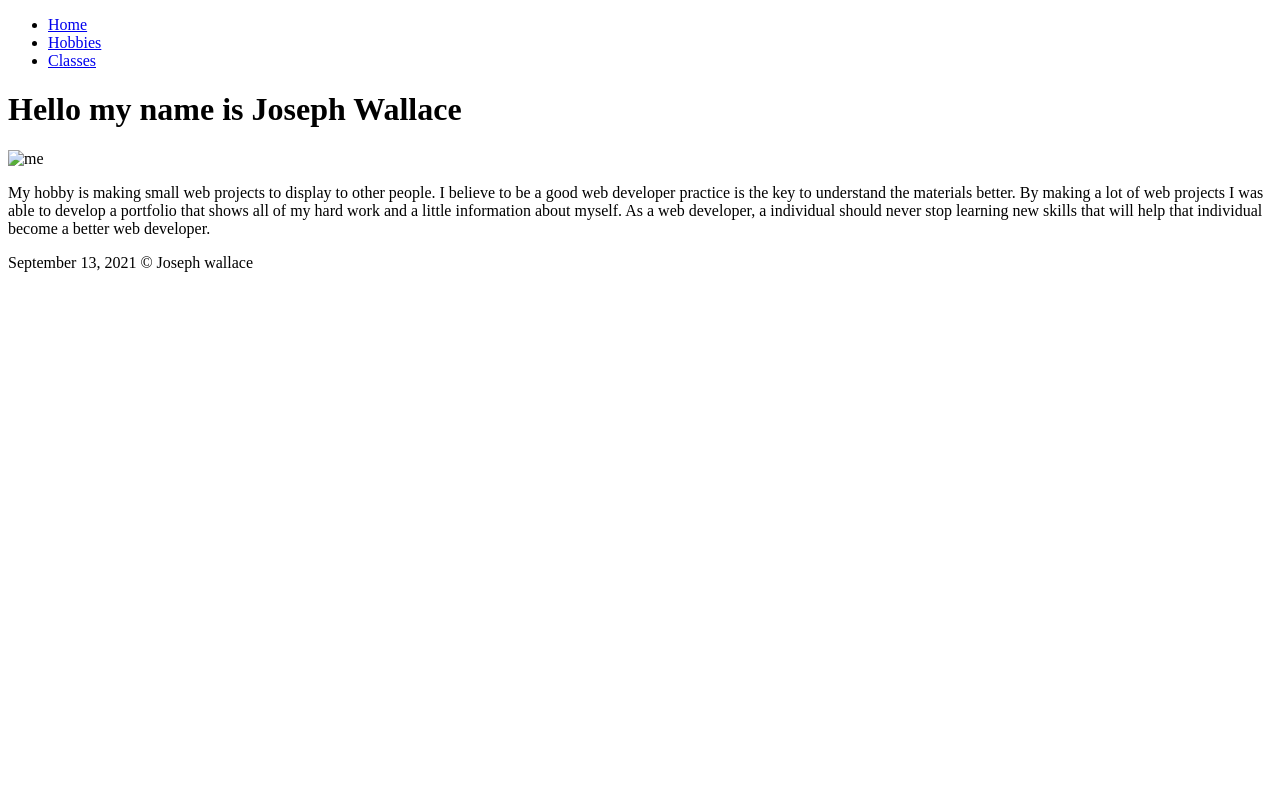
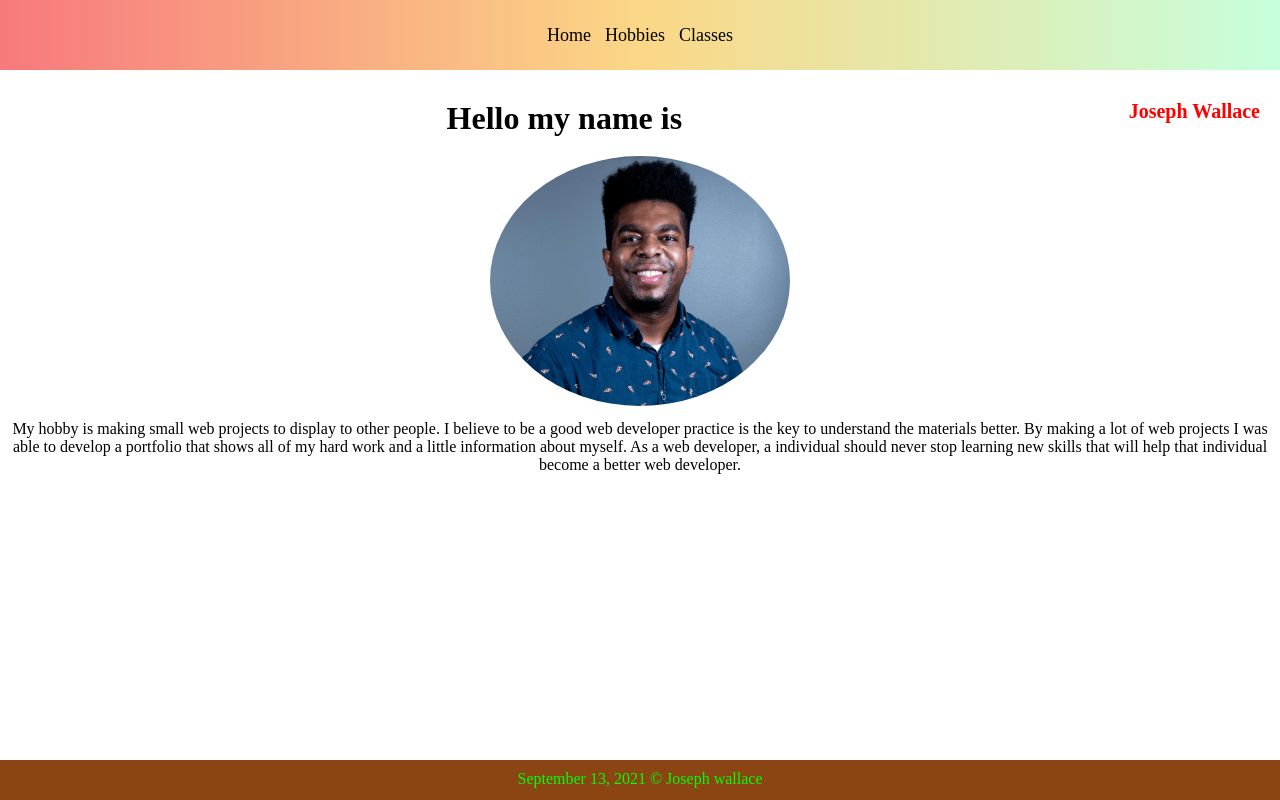
Before and after one commit to joe-wallace23/Intro-web-Development-ITC310, a plain HTML site: page pretty-About/index.html in a window 1280 px wide. Drawn offline with Linux system fonts and the light colour scheme; the site is published under a folder, as on GitHub Pages, so addresses that start at the root find nothing.

Commit message:
new change

```diff
--- a/pretty-About/index.html
+++ b/pretty-About/index.html
@@ -6,21 +6,21 @@
     <meta name="viewport" content="width=device-width, initial-scale=1.0">
     <title>Pretty About You</title>
 
-    <link rel="stylesheet" href="/css/style.css">
+    <link rel="stylesheet" href="css/style.css">
 </head>
 <body>
     <!--  Joseph Wallace Assignment: Pretty About You, September 13, 2021 -->
     <div class="list_container">
         <ul class="list">
-            <li class="item"><a  class="link" href="/index.html">Home</a></li>
-            <li class="item"><a  class="link" href="/hobbies2.html">Hobbies</a></li>
-            <li class="item"><a class="link" href="/classes2.html">Classes</a></li>
+            <li class="item"><a  class="link" href="index.html">Home</a></li>
+            <li class="item"><a  class="link" href="hobbies2.html">Hobbies</a></li>
+            <li class="item"><a class="link" href="classes2.html">Classes</a></li>
         </ul>
     </div>
     <div class="container">
         <h1>Hello my name is <span>Joseph Wallace</span></h1>
         <div class="images">
-            <img src="/images/me.png" alt="me">
+            <img src="images/me.png" alt="me">
         </div>
         <p>
             My hobby is making small web projects to display to other people. I believe to be a good web developer practice is the key to understand the materials better. By making a lot of web projects I was able to develop a portfolio that shows all of my hard work and a little information about myself. As a web developer, a individual should never stop learning new skills that will help that
```
Also changed, not shown: about-a-company/index.html (+5 -5 lines), about-a-company/product.html (+4 -4 lines), pretty-About/classes2.html (+4 -4 lines), pretty-About/hobbies2.html (+5 -5 lines).
